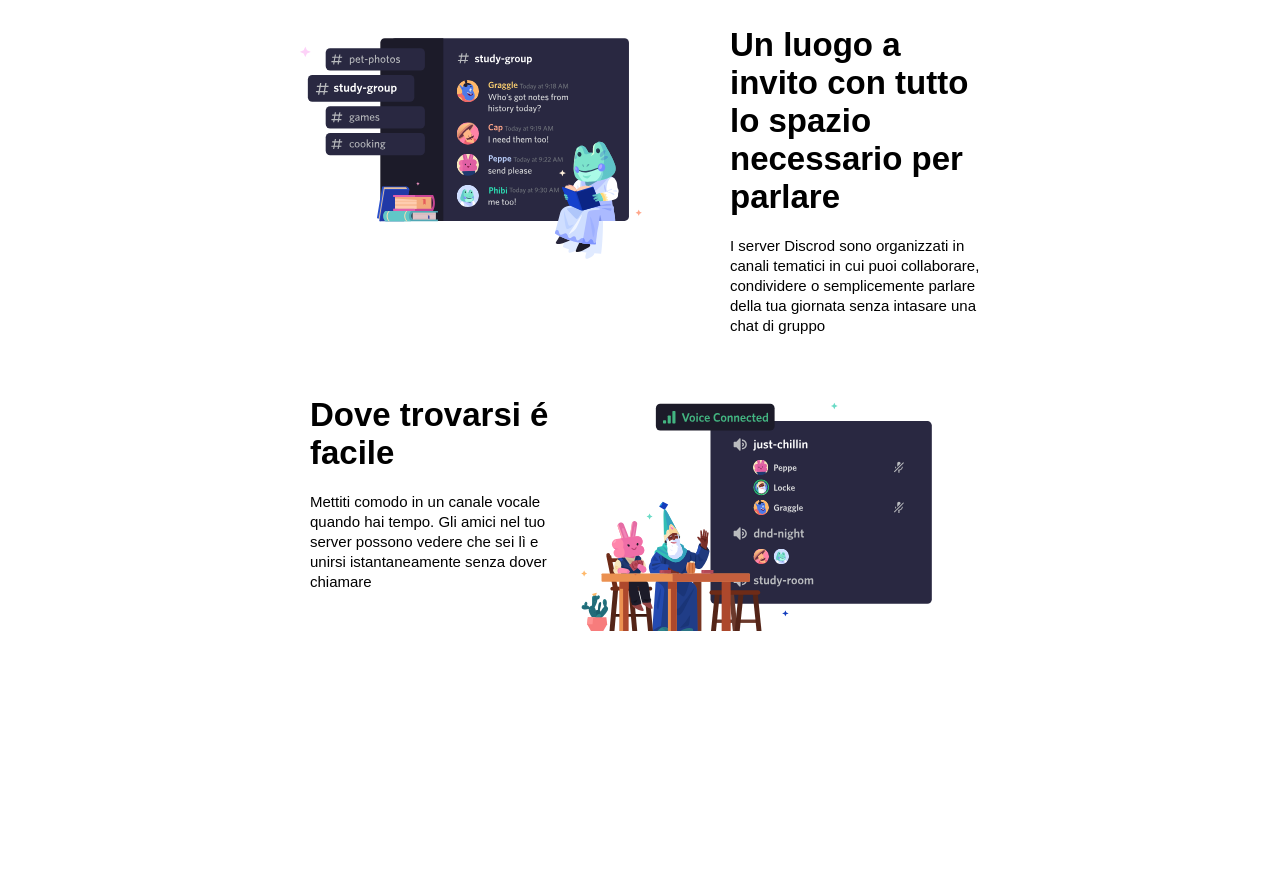
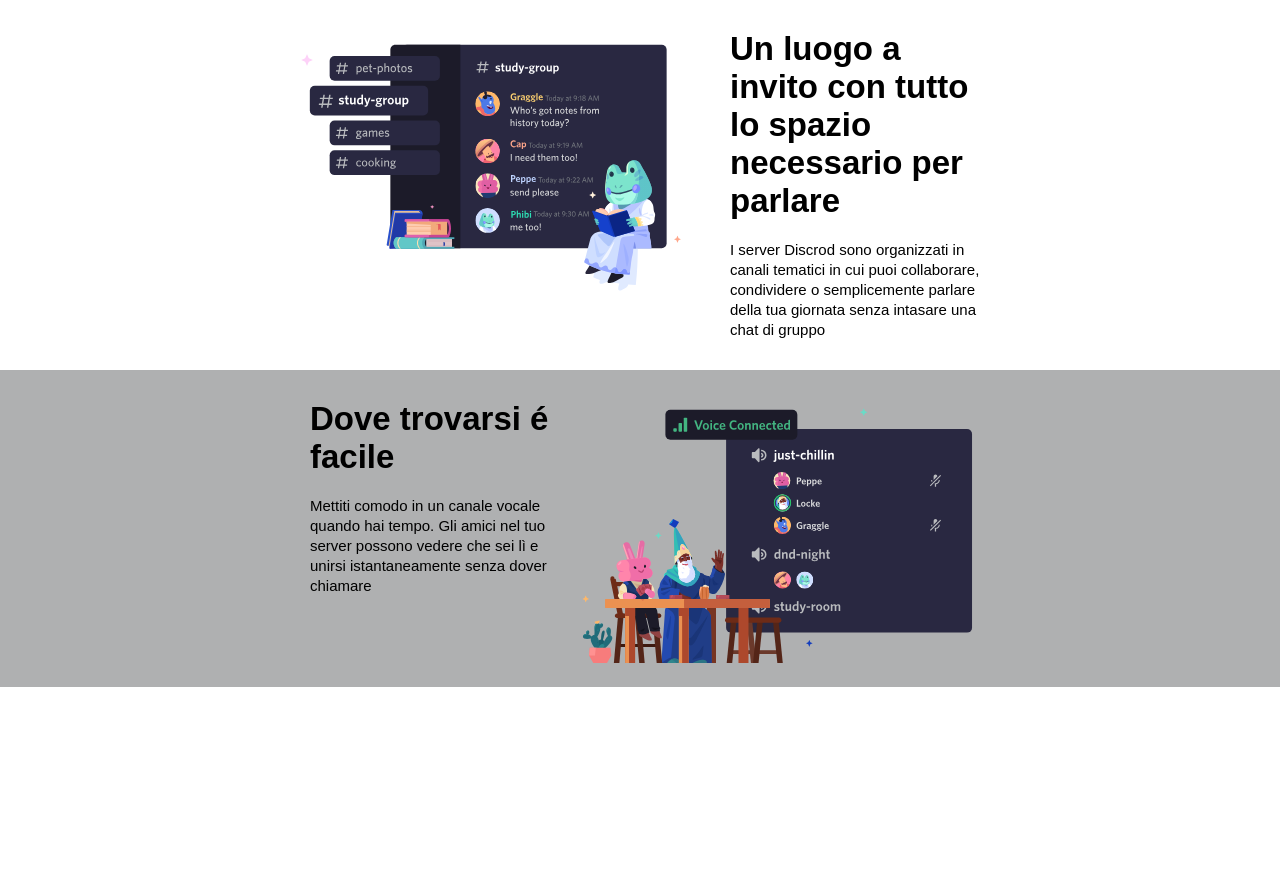
Before and after one commit to Jaskett/htmlcss-discord, a plain HTML site: page index.html in a window 1280 px wide. Shown: the part 480-1367 px from the top of the page. Drawn offline with Linux system fonts and the light colour scheme.

Commit message:
Layout section 3

```diff
--- a/css/style.css
+++ b/css/style.css
@@ -118,8 +118,7 @@ a {
 }
 
 img {
-    width: 90%;
-
+    width: 100%;
 }
 
 .box-dx {
@@ -144,6 +143,7 @@ img {
 
 /* Sezione 3 */
 .underline {
+    background-color: #afb0b1;
     padding: 20px;
 }
 
@@ -151,7 +151,6 @@ img {
     display: flex;
     flex-direction: row-reverse;
     width: 700px;
-    height: 200px;
     margin: auto;
 }
 
```
